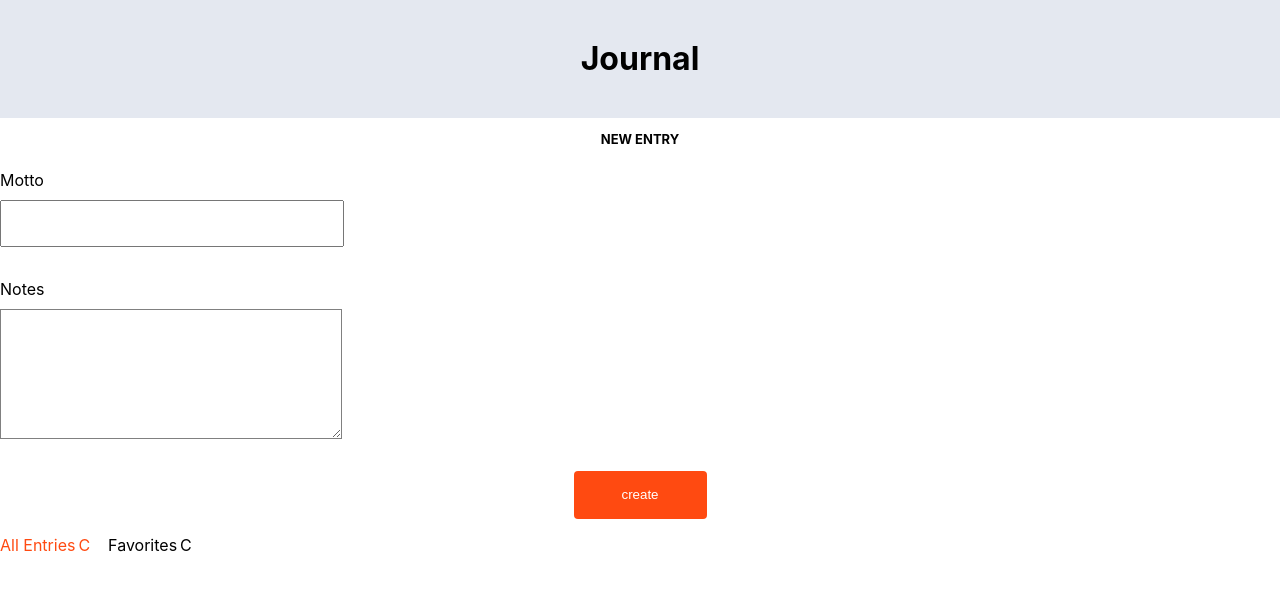
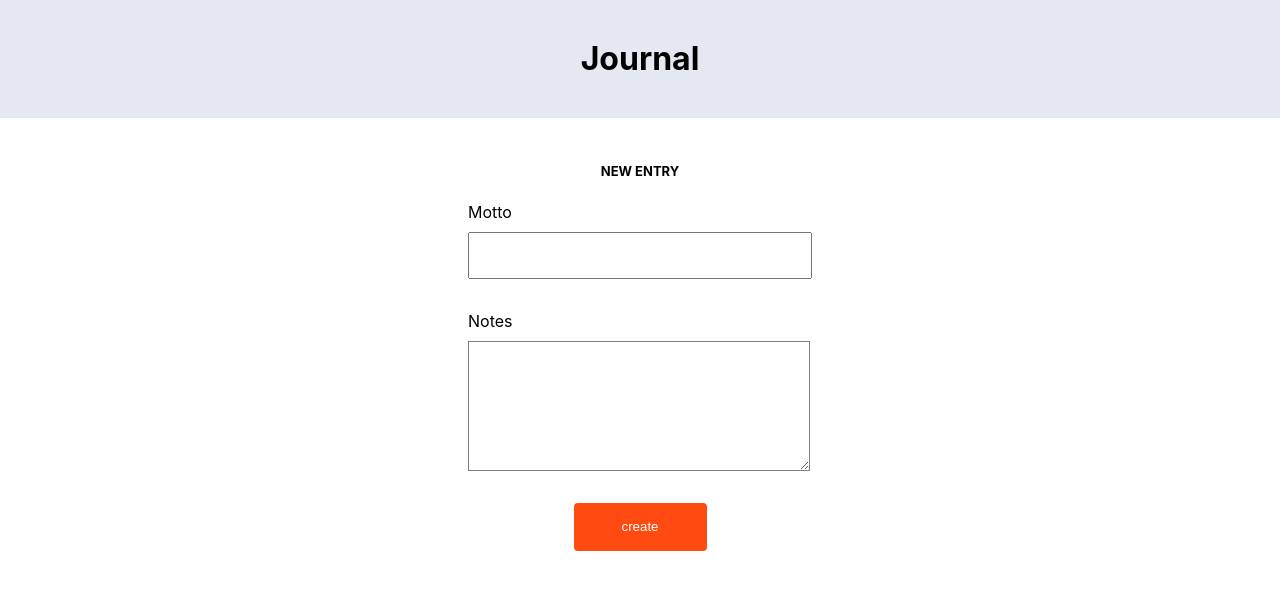
Before and after one commit to andy-schwedler/journal-app, a React (Create React App) app: page / in a window 1280 px wide. Shown: the top 600 px of the page. Built offline with nearby package versions, Linux system fonts and the light colour scheme.

Commit message:
wrap up again

```diff
--- a/src/App.css
+++ b/src/App.css
@@ -3,10 +3,9 @@ prototype https://github.com/neuefische/web-exercises/blob/main/sessions/react-p
 */
 /* box-sizing: border-box; */
 
-/* #root {
+#root {
   display: flex;
   flex-direction: column;
-  align-items: flex-start;
   padding: 0px;
   gap: 32px;
 
@@ -14,7 +13,7 @@ prototype https://github.com/neuefische/web-exercises/blob/main/sessions/react-p
   height: 1360px;
 
   background: #ffffff;
-} */
+}
 
 .header {
   display: flex;
@@ -26,14 +25,6 @@ prototype https://github.com/neuefische/web-exercises/blob/main/sessions/react-p
   background-color: #e4e8f0;
 }
 
-.content {
-  display: flex;
-  flex-direction: column;
-  align-items: center;
-  padding: 0px 16px;
-  gap: 30px;
-}
-
 h3 {
   text-transform: uppercase;
   align-self: center;
@@ -43,9 +34,8 @@ h3 {
 .EntryForm {
   display: flex;
   flex-direction: column;
-  align-items: flex-start;
+  gap: 10px;
   align-self: center;
-  gap: 10px;
 }
 
 .userinput {
```
